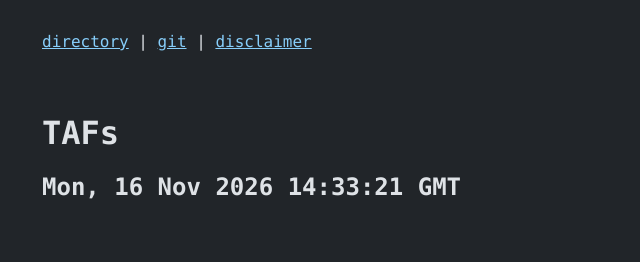
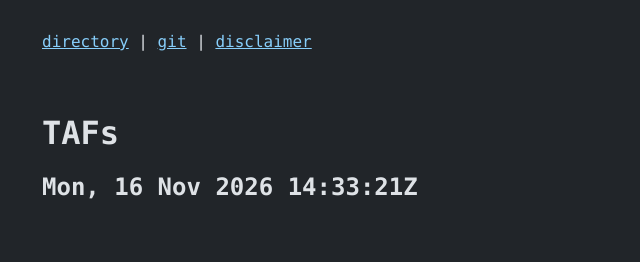
Before and after one commit to CarltonYeung/CarltonYeung.github.io, a plain HTML site: page dispatch/tafs/index.html in a window 1280 px wide. Shown: the top 262 px of the page, 74-714 px from the left. Drawn offline with Linux system fonts and the light colour scheme; no server answers.

Commit message:
Replace GMT with Z

```diff
--- a/dispatch/tafs/index.html
+++ b/dispatch/tafs/index.html
@@ -1225,14 +1225,6 @@ function coalesceSpaces(taf) {
     return taf.replaceAll(re, " ");
 }
 
-function displayClock() {
-    let now = new Date().toUTCString();
-    document.getElementById('clock').innerHTML = now;
-
-    const REFRESH_INTERVAL = 1000;
-    mytime = setTimeout("displayClock()", REFRESH_INTERVAL)
-}
-
 async function fetchRunwayDatabase() {
     const URL = "https://davidmegginson.github.io/ourairports-data/runways.csv";
 
@@ -1339,8 +1331,20 @@ function fetchRunwayDatabaseOffline() {
     });
 }
 
+function getTimeNow() {
+    return new Date().toUTCString().replace(" GMT", "Z")
+}
+
+function displayClock() {
+    let now = getTimeNow();
+    document.getElementById('clock').innerHTML = now;
+
+    const REFRESH_INTERVAL = 1000;
+    mytime = setTimeout("displayClock()", REFRESH_INTERVAL)
+}
+
 function lastUpdated() {
-    let now = new Date().toUTCString();
+    let now = getTimeNow();
     document.getElementById("last-updated").textContent = `last updated: ${now}`;
 }
 
```
